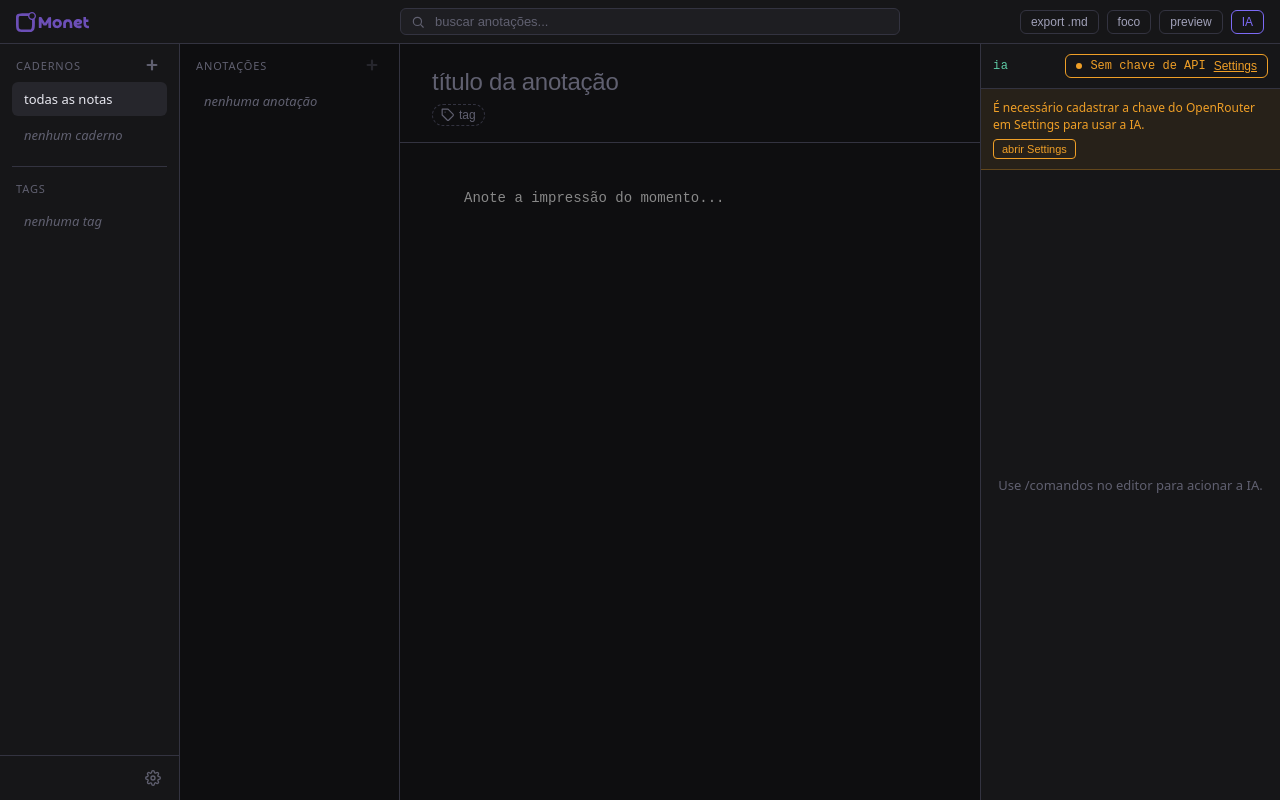
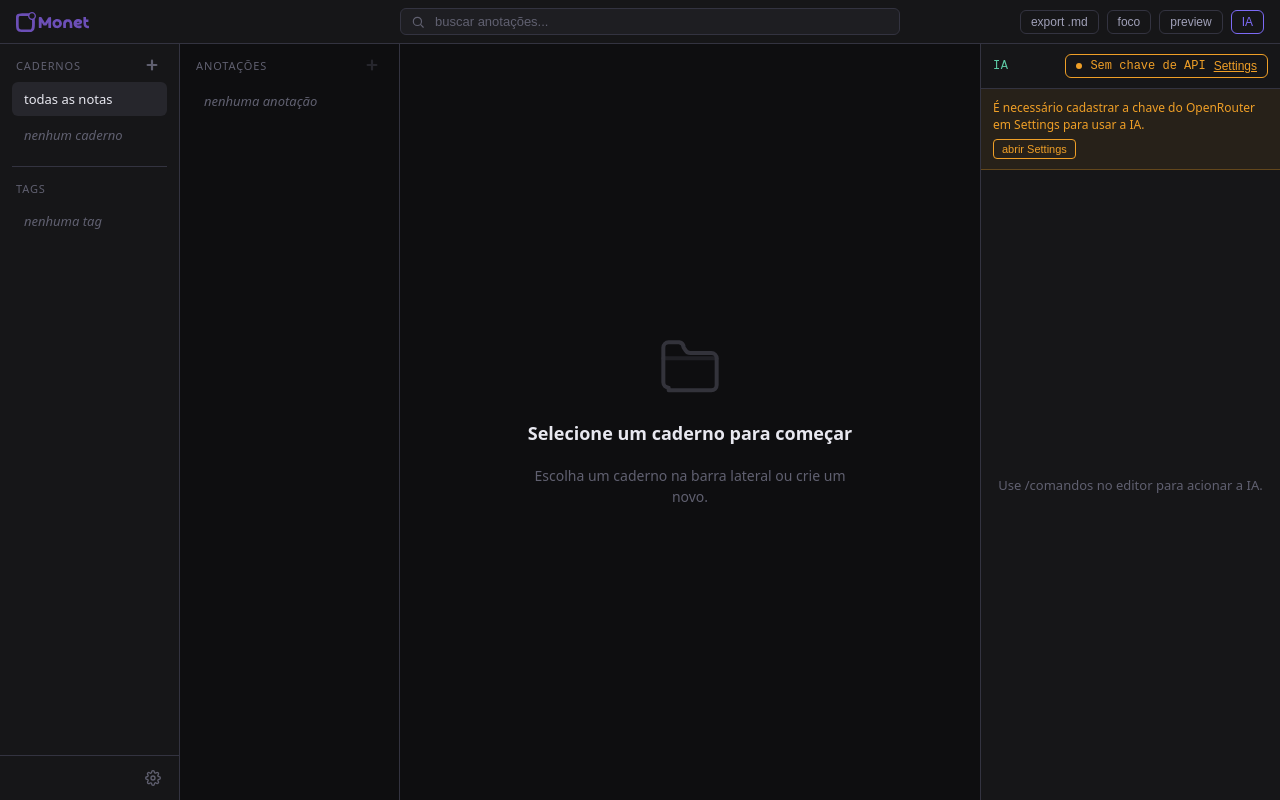
Before and after one commit to luizvilarinho/Monet, a React (Vite) app: page / in a window 1280 px wide. Built offline with nearby package versions, Linux system fonts and the light colour scheme.

Commit message:
feat: empty note + alteracaoes de system prompt

```diff
--- a/src/App.tsx
+++ b/src/App.tsx
@@ -5,6 +5,7 @@ import { NotebookList } from './components/NotebookList/NotebookList'
 import { Sidebar } from './components/Sidebar/Sidebar'
 import { Editor } from './components/Editor/Editor'
 import { MarkdownPreview } from './components/Editor/MarkdownPreview'
+import { EmptyEditor } from './components/Editor/EmptyEditor'
 import { AiPanel } from './components/AiPanel/AiPanel'
 import { SettingsModal } from './components/Settings/SettingsModal'
 import { useNotebooks } from './hooks/useNotebooks'
@@ -24,8 +25,24 @@ import { findCommand } from './lib/commands'
 import type { AiModel, CommandExecutionRequest, Note } from './types'
 import './App.css'
 
-const SYSTEM_PROMPT =
-  'Voce e a assistente do Monet, um app de notas para estudo ativo. Responda em portugues, de forma clara e objetiva, usando markdown curto.'
+const SYSTEM_PROMPT = `Você é o assistente de estudo do Monet — um app de notas para estudo ativo.
+Sua função é converter a entrada do usuário em conhecimento reutilizável e de fácil revisão.
+
+Regras de comportamento:
+1. SEMPRE responda em português do Brasil.
+2. SEMPRE use Markdown válido e enxuto.
+3. NUNCA use cumprimentos, despedidas ou frases de enchimento ("Claro!", "Com certeza!", "Aqui está..."). Vá direto ao conteúdo.
+4. Priorize o CONTEÚDO DA NOTA ATUAL (fornecido na mensagem do usuário) em vez de conhecimento genérico da internet, salvo quando o comando exigir informação externa (/pesquisa, /quem).
+
+Tamanho esperado por tipo de resposta:
+- /definir: 1 a 3 frases, conceito + exemplo breve se relevante.
+- /resumir: lista com bullets (•) ou (-). Cada ideia em 1 linha. Foque nos pontos principais, não nos detalhes.
+- /tabela: tabela Markdown com cabeçalho e separador. Seja comparativa e simétrica.
+- /opiniao: estruture em argumentos pró e contras (quando aplicável), com conclusão direta.
+- /pesquisa /quem: fato objetivo. Se não houver resultados concretos, diga "Não encontrei informações suficientes" em vez de inventar.
+- /AI (expandir): enriqueça as anotações com contexto histórico, conexões entre conceitos e detalhes que o usuário pode ter omitido. Mantenha o estilo das notas originais.
+
+Tom: didático, objetivo, como um tutor particular que respeita o tempo do aluno.`
 
 function stripCommandLines(content: string): string {
   return content
@@ -376,25 +393,30 @@ function App() {
           onDelete={handleDeleteNote}
           onReorder={handleReorder}
         />}
-        {previewOpen ? (
+        {previewOpen && activeNote ? (
           <MarkdownPreview
-            title={activeNote?.title ?? ''}
-            tags={activeNote?.tags ?? []}
-            content={activeNote?.content ?? ''}
+            title={activeNote.title}
+            tags={activeNote.tags}
+            content={activeNote.content}
           />
-        ) : (
+        ) : activeNote ? (
           <Editor
             executedCommandIds={executedCommandIds}
-            title={activeNote?.title ?? ''}
+            title={activeNote.title}
             onTitleChange={(title) => updateActive({ title })}
-            tags={activeNote?.tags ?? []}
+            tags={activeNote.tags}
             onTagsChange={(tags) => updateActive({ tags })}
-            value={activeNote?.content ?? ''}
+            value={activeNote.content}
             onChange={(content) => updateActive({ content })}
             onCommand={handleCommand}
             onNavigateToCard={(index) => setNavigateToCard({ index, ts: Date.now() })}
             onDeleteCommand={(id) => removeResponse(id)}
             commandLineToRemove={commandLineToRemove}
+          />
+        ) : (
+          <EmptyEditor
+            hasNotebook={activeNotebookId !== null}
+            onCreate={handleCreateNote}
           />
         )}
         <AiPanel
--- a/src/components/AiPanel/AiPanel.module.css
+++ b/src/components/AiPanel/AiPanel.module.css
@@ -64,7 +64,6 @@
   color: var(--accent-ai, #5dcaa5);
   font-size: 12px;
   letter-spacing: 0.5px;
-  text-transform: lowercase;
 }
 
 .cardsToolbar {
--- a/src/components/AiPanel/AiPanel.tsx
+++ b/src/components/AiPanel/AiPanel.tsx
@@ -1,24 +1,24 @@
-import { useCallback, useEffect, useMemo, useRef, useState } from 'react'
 import {
+  closestCenter,
   DndContext,
-  closestCenter,
   PointerSensor,
   useSensor,
   useSensors,
   type DragEndEvent,
 } from '@dnd-kit/core'
 import {
+  arrayMove,
   SortableContext,
+  useSortable,
   verticalListSortingStrategy,
-  useSortable,
-  arrayMove,
 } from '@dnd-kit/sortable'
 import { CSS } from '@dnd-kit/utilities'
+import { useCallback, useEffect, useMemo, useRef, useState } from 'react'
+import { loadOrder, saveOrder } from '../../lib/noteOrder'
 import type { AiModel, AiResponse } from '../../types'
-import { loadOrder, saveOrder } from '../../lib/noteOrder'
 import { AiCard } from './AiCard'
+import styles from './AiPanel.module.css'
 import { ModelSelector } from './ModelSelector'
-import styles from './AiPanel.module.css'
 
 const MIN_WIDTH = 300
 const MAX_WIDTH = 720
@@ -209,7 +209,7 @@ export function AiPanel({
     <aside className={styles.panel} style={{ width }}>
       <div className={styles.resizeHandle} onMouseDown={onMouseDown} />
       <header className={styles.header}>
-        <span className={styles.title}>ia</span>
+        <span className={styles.title}>IA</span>
         <ModelSelector
           hasApiKey={hasApiKey}
           apiKeyChecked={apiKeyChecked}
--- /dev/null
+++ b/src/components/Editor/EmptyEditor.module.css
@@ -0,0 +1,53 @@
+.empty {
+  flex: 1;
+  display: flex;
+  flex-direction: column;
+  align-items: center;
+  justify-content: center;
+  gap: 20px;
+  padding: 32px;
+  background: var(--bg-app, #0e0e10);
+  color: var(--text-secondary, #a0a0b8);
+  text-align: center;
+}
+
+.icon {
+  color: var(--text-muted, #606070);
+  opacity: 0.45;
+}
+
+.heading {
+  font-size: 18px;
+  font-weight: 600;
+  color: var(--text-primary, #e8e8f0);
+  margin: 0;
+}
+
+.hint {
+  font-size: 14px;
+  color: var(--text-muted, #606070);
+  max-width: 320px;
+  line-height: 1.5;
+  margin: 0;
+}
+
+.createBtn {
+  display: inline-flex;
+  align-items: center;
+  gap: 6px;
+  margin-top: 8px;
+  padding: 8px 16px;
+  border: 1px dashed var(--border, #333340);
+  border-radius: 10px;
+  background: transparent;
+  color: var(--text-secondary, #a0a0b8);
+  font-size: 14px;
+  font-weight: 500;
+  cursor: pointer;
+  transition: color 0.15s ease, border-color 0.15s ease;
+}
+
+.createBtn:hover {
+  color: var(--accent, #7c6af5);
+  border-color: var(--accent, #7c6af5);
+}
--- /dev/null
+++ b/src/components/Editor/EmptyEditor.tsx
@@ -0,0 +1,70 @@
+import styles from './EmptyEditor.module.css'
+
+export interface EmptyEditorProps {
+  onCreate?: () => void
+  hasNotebook: boolean
+}
+
+export function EmptyEditor({ onCreate, hasNotebook }: EmptyEditorProps) {
+  return (
+    <div className={styles.empty}>
+      <svg
+        className={styles.icon}
+        width="64"
+        height="64"
+        viewBox="0 0 24 24"
+        fill="none"
+        stroke="currentColor"
+        strokeWidth="1.5"
+        strokeLinecap="round"
+        strokeLinejoin="round"
+        aria-hidden="true"
+      >
+        {hasNotebook ? (
+          // Documento / página
+          <>
+            <path d="M14 2H6a2 2 0 0 0-2 2v16a2 2 0 0 0 2 2h12a2 2 0 0 0 2-2V8z" />
+            <polyline points="14 2 14 8 20 8" />
+            <line x1="12" y1="18" x2="12.01" y2="18" />
+            <line x1="12" y1="14" x2="12.01" y2="14" />
+            <line x1="8" y1="14" x2="8.01" y2="14" />
+            <line x1="8" y1="18" x2="8.01" y2="18" />
+          </>
+        ) : (
+          // Cadernos / pastas
+          <>
+            <path d="M4 20h16a2 2 0 0 0 2-2V8a2 2 0 0 0-2-2h-7.93a2 2 0 0 1-1.66-.9l-.82-1.2A2 2 0 0 0 7.93 2H4a2 2 0 0 0-2 2v13c0 1.1.9 2 2 2z" />
+            <path d="M2 8h20" opacity="0.5" />
+          </>
+        )}
+      </svg>
+      <h2 className={styles.heading}>
+        {hasNotebook ? 'Nenhuma anotação selecionada' : 'Selecione um caderno para começar'}
+      </h2>
+      <p className={styles.hint}>
+        {hasNotebook
+          ? 'Escolha uma anotação na barra lateral ou crie uma nova.'
+          : 'Escolha um caderno na barra lateral ou crie um novo.'}
+      </p>
+      {hasNotebook && (
+        <button className={styles.createBtn} onClick={onCreate} type="button">
+          <svg
+            width="16"
+            height="16"
+            viewBox="0 0 24 24"
+            fill="none"
+            stroke="currentColor"
+            strokeWidth="2"
+            strokeLinecap="round"
+            strokeLinejoin="round"
+            aria-hidden="true"
+          >
+            <line x1="12" y1="5" x2="12" y2="19" />
+            <line x1="5" y1="12" x2="19" y2="12" />
+          </svg>
+          Nova anotação
+        </button>
+      )}
+    </div>
+  )
+}
--- a/src/lib/commands.ts
+++ b/src/lib/commands.ts
@@ -4,7 +4,7 @@ export const COMMANDS: CommandDef[] = [
   { name: '/pesquisa', description: 'Busca rápida, resposta objetiva', example: '/pesquisa Delta Sharing', takesQuery: true, usesSearch: true },
   { name: '/quem', description: 'Perfil profissional de uma pessoa', example: '/quem Adriana Silva, Banco Inter', takesQuery: true, usesSearch: true },
   { name: '/definir', description: 'Definição técnica concisa', example: '/definir RAG', takesQuery: true },
-  { name: '/resumir', description: 'Resume a nota atual em bullets', example: '/resumir', takesQuery: false },
+  { name: '/resumir', description: 'Resume a nota atual', example: '/resumir', takesQuery: false },
   { name: '/opiniao', description: 'Resposta opinativa e direta', example: '/opiniao usar RAG vs fine-tuning', takesQuery: true },
   { name: '/tabela', description: 'Resposta formatada como tabela markdown', example: '/tabela REST vs GraphQL', takesQuery: true },
   { name: '/AI', description: 'Expanda o conteúdo da nota com mais detalhes, contexto histórico e informações relevantes, mantendo o estilo das anotações', example: '/AI', takesQuery: false },
```
Also changed, not shown: 1 other file (tests, documents, lock files or other folders).
